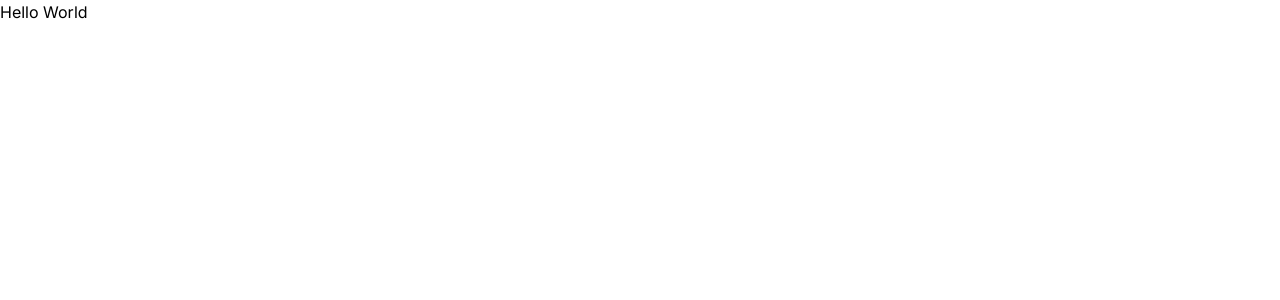
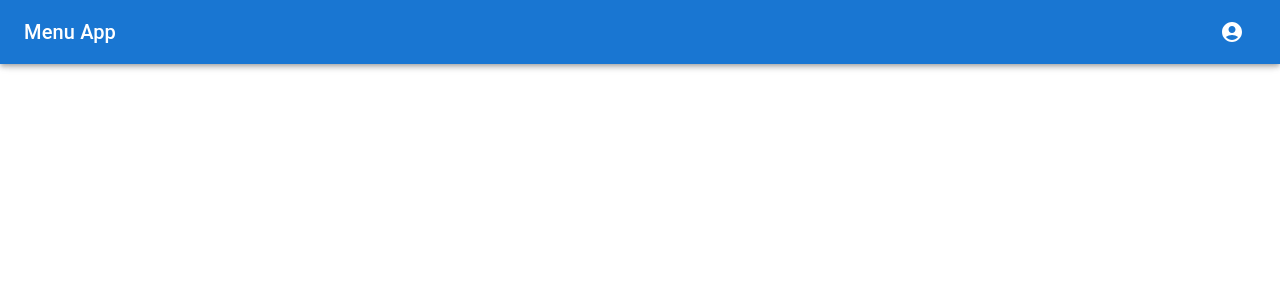
Before and after one commit to sorena-paydar/menu-app, a Next.js app: page / in a window 1280 px wide. Shown: the top 300 px of the page. Built offline with nearby package versions, Linux system fonts and the light colour scheme.

Commit message:
feat: navbar

```diff
--- a/src/app/clientLayout.tsx
+++ b/src/app/clientLayout.tsx
@@ -1,11 +1,17 @@
 'use client';
 
 import { SnackbarProvider } from '@/hooks/useSnackbar';
+import { Navbar } from '@/components/navbar';
 
 export default function ClientLayout({
   children,
 }: Readonly<{
   children: React.ReactNode;
 }>) {
-  return <SnackbarProvider maxSnack={3}>{children}</SnackbarProvider>;
+  return (
+    <SnackbarProvider maxSnack={3}>
+      <Navbar />
+      {children}
+    </SnackbarProvider>
+  );
 }
--- /dev/null
+++ b/src/components/navbar/index.tsx
@@ -0,0 +1,30 @@
+import React from 'react';
+import AppBar from '@mui/material/AppBar';
+import Toolbar from '@mui/material/Toolbar';
+import Typography from '@mui/material/Typography';
+import IconButton from '@mui/material/IconButton';
+import AccountCircle from '@mui/icons-material/AccountCircle';
+import Link from 'next/link';
+
+export const Navbar = () => {
+  return (
+    <AppBar position="fixed">
+      <Toolbar>
+        <Typography variant="h6" component="div" sx={{ flexGrow: 1 }}>
+          Menu App
+        </Typography>
+
+        <Link href="/profile">
+          <IconButton
+            size="large"
+            edge="start"
+            color="inherit"
+            aria-label="profile"
+          >
+            <AccountCircle />
+          </IconButton>
+        </Link>
+      </Toolbar>
+    </AppBar>
+  );
+};
--- a/src/styles/globals.scss
+++ b/src/styles/globals.scss
@@ -2,27 +2,8 @@
 @tailwind components;
 @tailwind utilities;
 
-:root {
-  --foreground-rgb: 0, 0, 0;
-  --background-start-rgb: 214, 219, 220;
-  --background-end-rgb: 255, 255, 255;
-}
-
-@media (prefers-color-scheme: dark) {
-  :root {
-    --foreground-rgb: 255, 255, 255;
-    --background-start-rgb: 0, 0, 0;
-    --background-end-rgb: 0, 0, 0;
-  }
-}
 
 body {
-  //color: rgb(var(--foreground-rgb));
-  //background: linear-gradient(
-  //                to bottom,
-  //                transparent,
-  //                rgb(var(--background-end-rgb))
-  //) rgb(var(--background-start-rgb));
   min-height: 100vh;
 }
 
```
